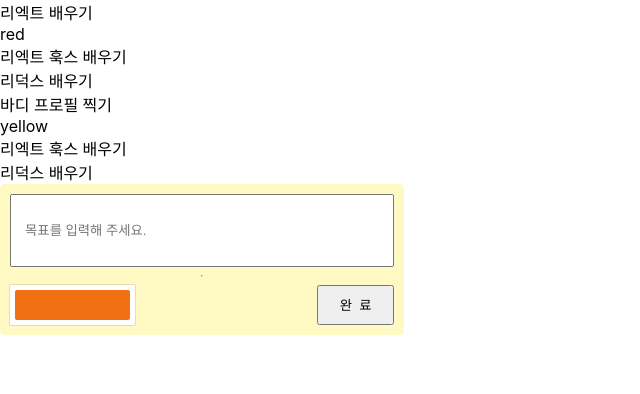
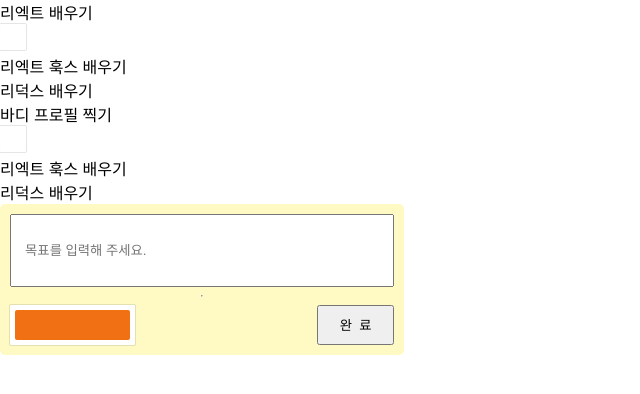
Before and after one commit to youngyounkim/B-BPlaner, a React (Create React App) app in the folder bbp/: page / in a window 1280 px wide. Shown: the top 394 px of the page, without its empty margins (0-640 px from the left). Built offline with nearby package versions, Linux system fonts and the light colour scheme.

Commit message:
[Target][ReadTargetEntry]현재까지의 작업물

```diff
--- a/bbp/src/component/TodoList/TargetList/ReadTargetList/ReadTargetEntry/ReadTargetEntry.js
+++ b/bbp/src/component/TodoList/TargetList/ReadTargetList/ReadTargetEntry/ReadTargetEntry.js
@@ -1,21 +1,105 @@
-import React from "react";
-import ReadActivityList from "./ReadActivityList/ReadActivityList"
-// 확인했습니다~
-function ReadTargetEntry({ name, color, activities }) {
+import { useState, useRef } from "react";
+import { CirclePicker } from "react-color";
+import { useSelector, useDispatch } from "react-redux";
+import {
+  changeTargetColor,
+  addTarget,
+} from "../../../../../redux/actions/actions";
+import ColorPicker from "../../ColorPicker";
+import reactCSS from "reactcss";
+import ReadActivityList from "../ReadTargetEntry/ReadActivityList/ReadActivityList";
+
+// 테스트 /////////////////////////////////////////////////////////
+
+const ReadTargetEntry = ({ id, name, color, activities }) => {
+  const state = useSelector((state) => {
+    return state.targetReducer;
+  });
+  const dispatch = useDispatch();
+  // const targetInput = useRef();
+
+  const targetName = useState(null);
+
+  // const [targetColor, setTargetColor] = useState({
+  //   r: "241",
+  //   g: "112",
+  //   b: "19",
+  //   a: "1",
+  // });
+
+  // const handleColorPicker = function () {
+  //   if (callFrom === "ReadTargetEntry") {
+  //     dispatch(changeTargetColor(id, targetColor));
+  //   }
+  // };
+
+  // const handleChangeColor = function (color) {
+  //   setTargetColor(color.rgb);
+  //   if (!targetInput) {
+  //     targetInput.current.focus();
+  //   }
+  // };
+
+  const handleTarget = function (e) {
+    e.preventDefault();
+    dispatch(
+      addTarget(
+        state.targetCnt,
+        targetName,
+        `rgba(${color.r}, ${color.g}, ${color.b}, ${color.a})`
+      )
+    );
+  };
+
+  const styles = reactCSS({
+    default: {
+      color: {
+        width: "100%",
+        height: "20px",
+        borderRadius: "1px",
+        background: `rgba(${color.r}, ${color.g}, ${color.b}, ${color.a})`,
+      },
+      swatch: {
+        padding: "3px",
+        background: "#fff",
+        borderRadius: "1px",
+        boxShadow: "0 0 0 1px rgba(0,0,0,.1)",
+        display: "inline-block",
+        cursor: "pointer",
+        width: "20px",
+      },
+      popover: {
+        position: "absolute",
+        zIndex: "2",
+        backgroundColor: "#fafafa",
+        padding: "10px",
+        border: "1px solid #212121",
+        borderRadius: "5px",
+      },
+    },
+  });
+
   return (
-    <div className="readTargetEntry">
+    <>
       <div className="mainEntry">
-        <div className="mainEntryName">{name}</div>
-        <div className="mainEntryColor">{color}</div>
+        <form onSubmit={handleTarget} className="MainEntryName" key={id}>
+          {name}
+        </form>
+        <div className="ColorEntry">
+          <ColorPicker
+            id={id}
+            targetColor={color}
+            swatchStyle={styles.swatch}
+            colorStyle={styles.color}
+            popoverStyle={styles.popover}
+            callFrom={"ReadTragetEntry"}
+            // handleChangeColor={handleChangeColor}
+          />
+        </div>
       </div>
-      <div className="subEntry">
-        {<ReadActivityList id = {1}/>}
-        {/* {activities.map((el) => {
-          return <div className="activitesName">{el.name}</div>;
-        })} */}
-      </div>
-    </div>
+      <div className="SubEntry">{<ReadActivityList id={1} />}</div>
+    </>
   );
-}
+};
 
 export default ReadTargetEntry;
```
